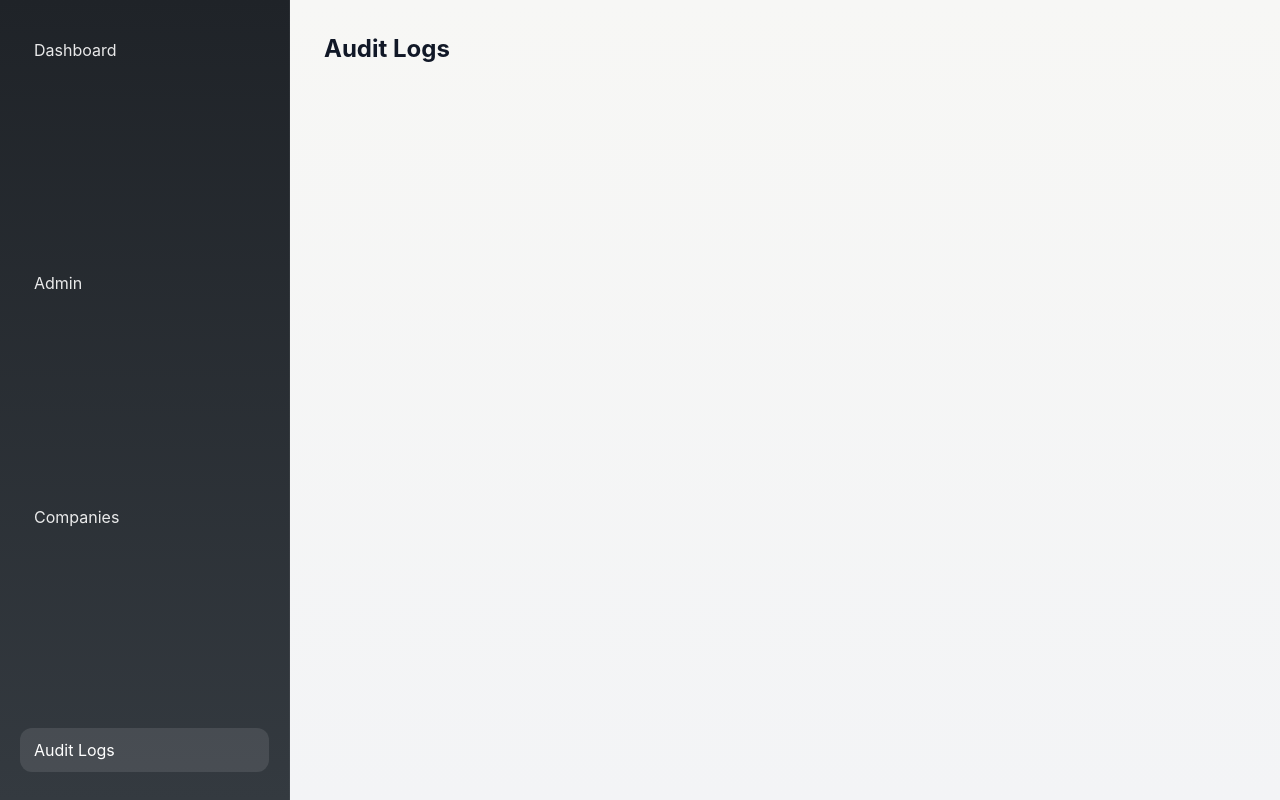
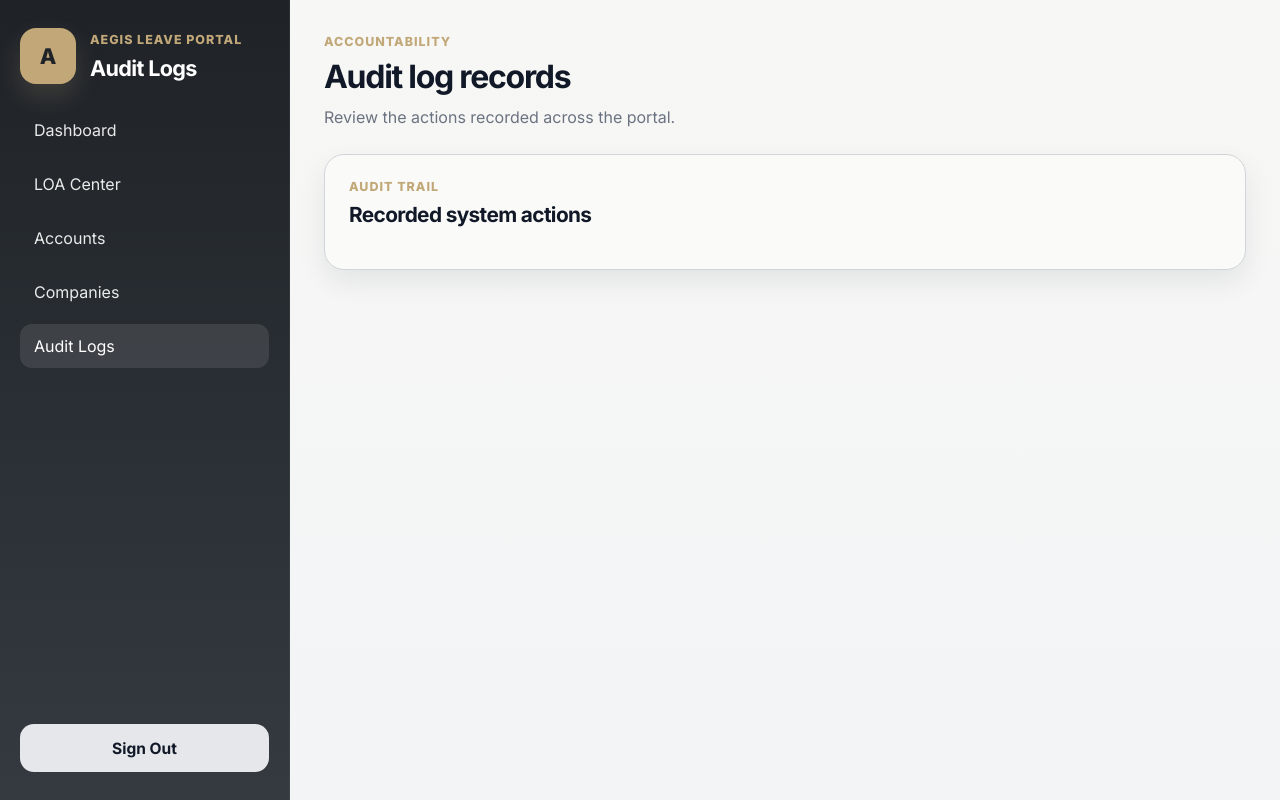
Before and after one commit to Silly-Cheese/aegis-leave-portal, a plain HTML site: page audit.html in a window 1280 px wide. Drawn offline with Linux system fonts and the light colour scheme; no server answers.

Commit message:
Enhance audit.html with new layout and content

```diff
--- a/audit.html
+++ b/audit.html
@@ -4,21 +4,58 @@
   <meta charset="UTF-8" />
   <meta name="viewport" content="width=device-width, initial-scale=1.0" />
   <title>Aegis Leave Portal | Audit Logs</title>
+  <meta name="description" content="Aegis Leave Portal audit log viewer." />
+  <link rel="preconnect" href="https://fonts.googleapis.com">
+  <link rel="preconnect" href="https://fonts.gstatic.com" crossorigin>
+  <link href="https://fonts.googleapis.com/css2?family=Inter:wght@400;500;600;700;800&display=swap" rel="stylesheet">
   <link rel="stylesheet" href="assets/css/styles.css" />
 </head>
 <body>
   <div class="dashboard-shell">
     <aside class="sidebar">
-      <a href="dashboard.html" class="nav-link">Dashboard</a>
-      <a href="admin.html" class="nav-link">Admin</a>
-      <a href="companies.html" class="nav-link">Companies</a>
-      <a href="audit.html" class="nav-link active">Audit Logs</a>
+      <div>
+        <div class="sidebar-brand">
+          <div class="logo-mark">A</div>
+          <div>
+            <p class="eyebrow">Aegis Leave Portal</p>
+            <h1>Audit Logs</h1>
+          </div>
+        </div>
+
+        <nav class="sidebar-nav">
+          <a class="nav-link" href="dashboard.html">Dashboard</a>
+          <a class="nav-link" href="loa.html">LOA Center</a>
+          <a class="nav-link" href="admin.html">Accounts</a>
+          <a class="nav-link" href="companies.html">Companies</a>
+          <a class="nav-link active" href="audit.html">Audit Logs</a>
+        </nav>
+      </div>
+
+      <button id="logoutButton" class="secondary-btn full-width" type="button">Sign Out</button>
     </aside>
 
     <main class="dashboard-main">
-      <h2>Audit Logs</h2>
+      <header class="dashboard-header">
+        <div>
+          <p class="eyebrow">Accountability</p>
+          <h2>Audit log records</h2>
+          <p class="muted">Review the actions recorded across the portal.</p>
+        </div>
+      </header>
+
       <div id="statusBanner" class="status-banner hidden"></div>
-      <div id="auditList" class="card-list"></div>
+
+      <section class="content-grid single-column-grid">
+        <article class="panel-card">
+          <div class="panel-heading">
+            <div>
+              <p class="eyebrow">Audit Trail</p>
+              <h3>Recorded system actions</h3>
+            </div>
+          </div>
+          <div id="auditList" class="card-list"></div>
+        </article>
+      </section>
     </main>
   </div>
 
```
